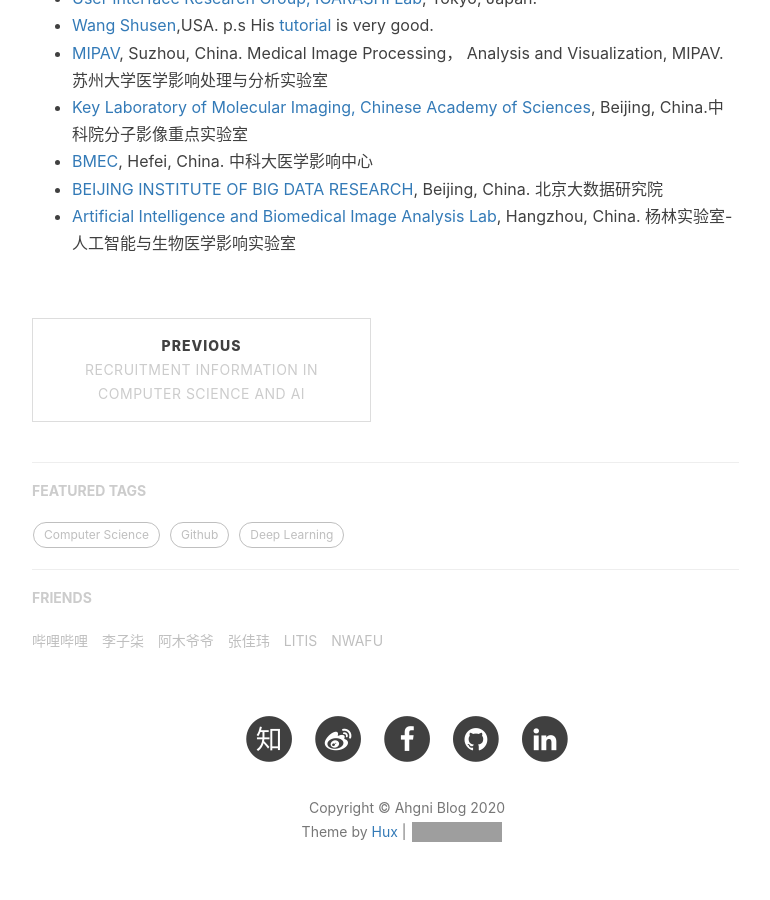
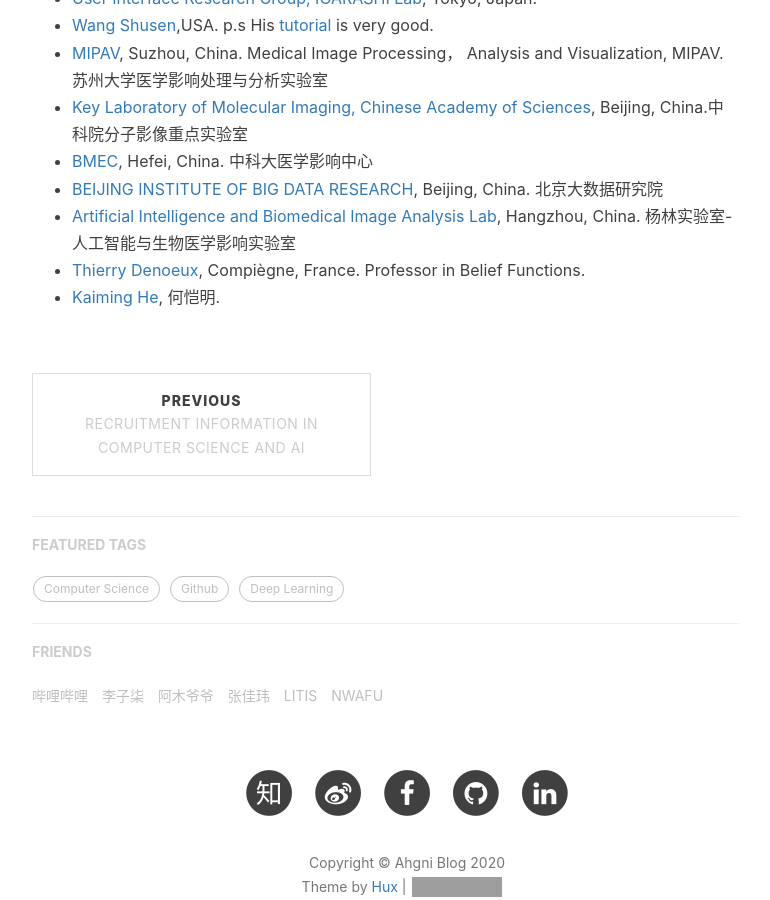
Before and after one commit to jizhang02/jizhang02.github.io, a Jekyll site: the page built from _posts/2020-04-04-lab.markdown, in a window 1280 px wide and 900 px high, scrolled down 1441 px. Shown: the whole window, without its empty margins (233-1003 px from the left). Built offline with Jekyll 4.4.1, drawn with Linux system fonts in a browser that asks for light colours; nearby versions of some CDN libraries; comment, search, counter and statistics services are not loaded; grey boxes are pictures that could not be loaded.

Commit message:
Add Thierry Denoeux and Kaiming He

```diff
--- a/_posts/2020-04-04-lab.markdown
+++ b/_posts/2020-04-04-lab.markdown
@@ -35,3 +35,5 @@ This post is mainly the information of labs that including medical imaging, and
 * [BMEC](https://bmec.ustc.edu.cn/), Hefei, China. 中科大医学影响中心
 * [BEIJING INSTITUTE OF BIG DATA RESEARCH](http://www.bibdr.org/), Beijing, China. 北京大数据研究院
 * [Artificial Intelligence and Biomedical Image Analysis Lab](https://www.yanglinlab.com/), Hangzhou, China. 杨林实验室-人工智能与生物医学影响实验室
+* [Thierry Denoeux](https://www.hds.utc.fr/~tdenoeux/dokuwiki/en/start), Compiègne, France. Professor in Belief Functions.
+* [Kaiming He](http://kaiminghe.com/), 何恺明.
```
